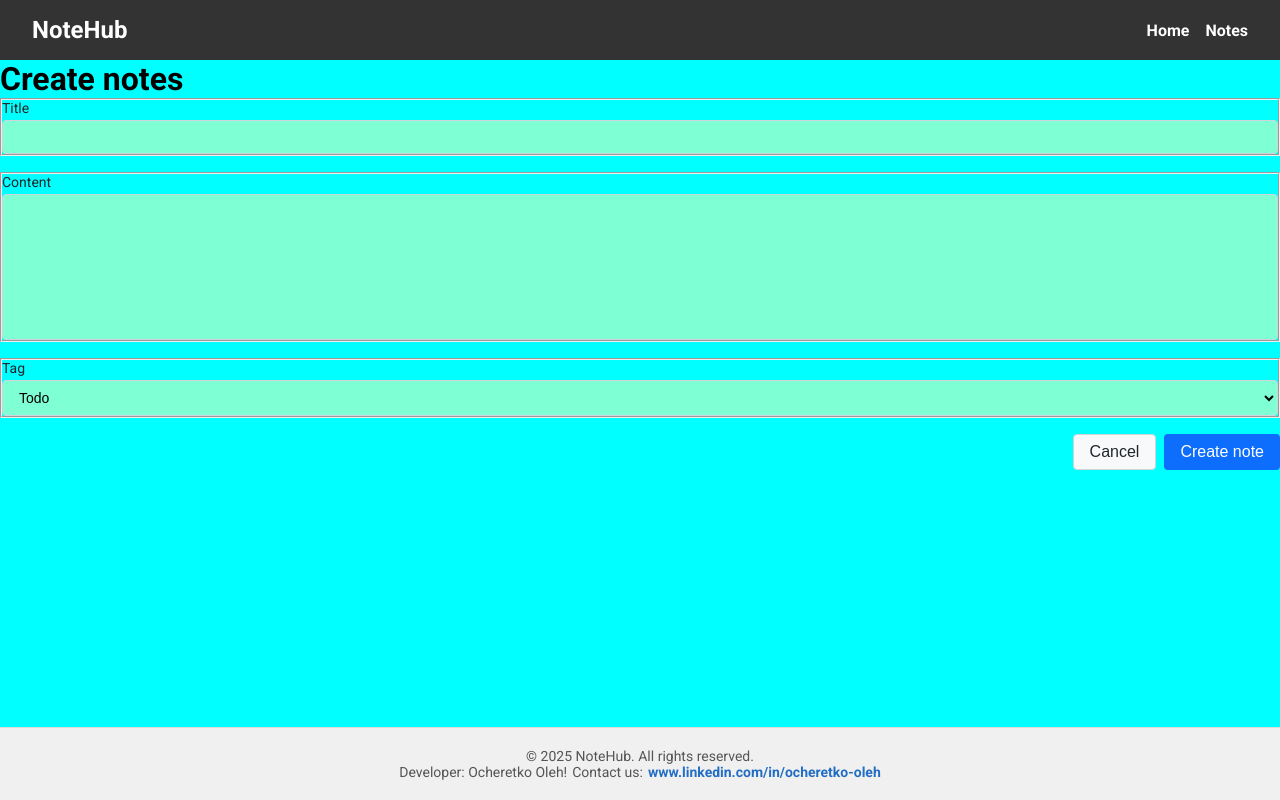
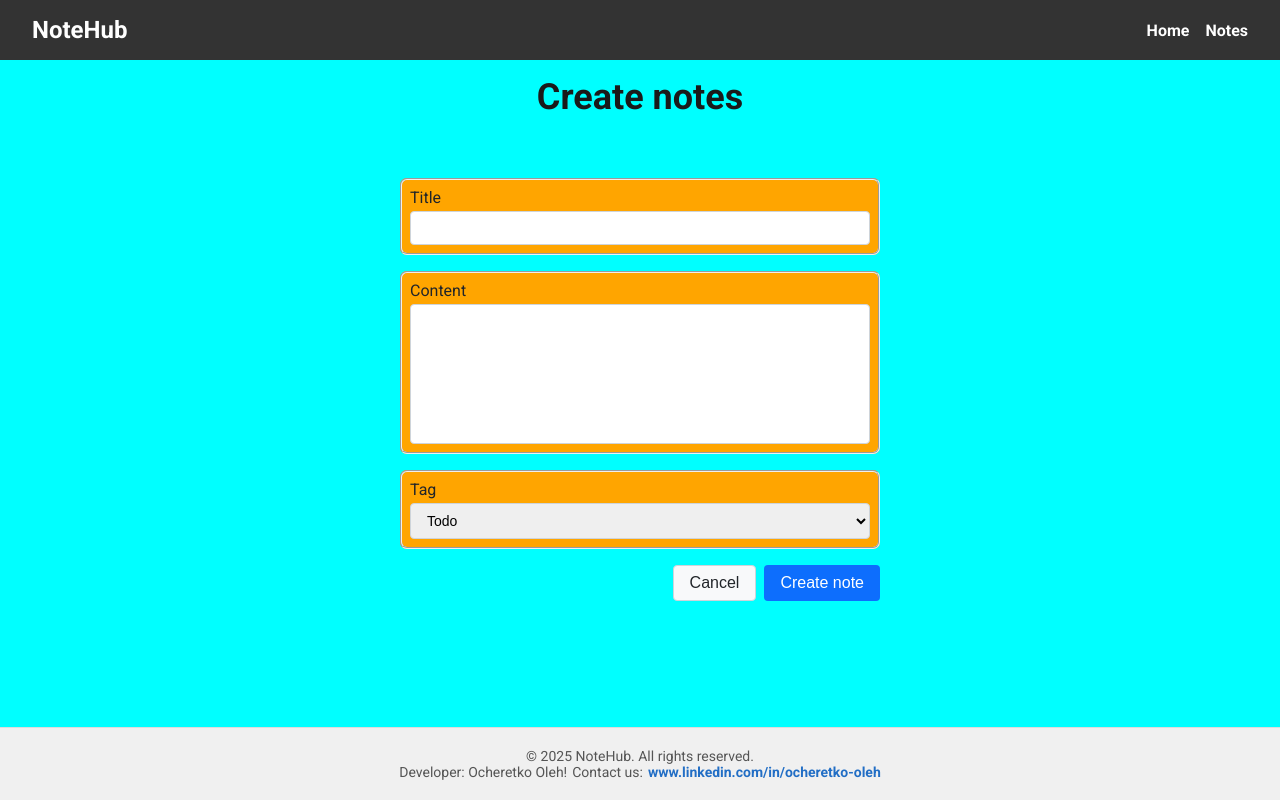
Before and after one commit to Ocheretko1992/08-zustand, a Next.js app: page /notes/action/create in a window 1280 px wide. Built offline with nearby package versions, Linux system fonts and the light colour scheme.

Commit message:
fix noteList

```diff
--- /dev/null
+++ b/app/notes/action/create/CreateNotes.module.css
@@ -0,0 +1,18 @@
+.main {
+  flex: 1;
+}
+
+.container {
+  width: 40%;
+  max-width: 1280px;
+  margin: 0px auto;
+  padding: 16px 16px;
+}
+
+.title {
+  font-size: 36px;
+  font-weight: 700;
+  color: #1a1a1a;
+  margin-bottom: 60px;
+  text-align: center;
+}
--- a/app/notes/action/create/page.tsx
+++ b/app/notes/action/create/page.tsx
@@ -1,6 +1,6 @@
 import NoteForm from "@/components/NoteForm/NoteForm";
 import { Metadata } from "next";
-import css from '@/components/NoteForm/NoteForm.module.css'
+import css from './CreateNotes.module.css'
 
 export const metadata: Metadata = {
   title: 'Create new Note - NoteHub',
--- a/app/notes/filter/[...slug]/NotesPage.module.css
+++ b/app/notes/filter/[...slug]/NotesPage.module.css
@@ -27,7 +27,10 @@
   cursor: pointer;
   transition: background-color 0.2s ease;
 }
-
+.infoLoading{
+  color: black;
+  font-size: 20px;
+}
 .button:hover {
   background-color: #0b5ed7;
 }
--- a/components/NoteForm/NoteForm.module.css
+++ b/components/NoteForm/NoteForm.module.css
@@ -2,14 +2,21 @@
   display: flex;
   flex-direction: column;
   gap: 16px;
+  margin-bottom: 100px;
+  textarea {
+    max-height: 140px;
+  }
 }
 
 .formGroup {
   display: flex;
   flex-direction: column;
-    font-size: 14px;
+  font-size: 16px;
   font-weight: 500;
   color: #212529;
+  background-color: orange;
+  border-radius: 7px;
+  padding: 8px;
 }
 
 .input,
@@ -21,8 +28,6 @@
   border: 1px solid #ced4da;
   border-radius: 4px;
   resize: none;
-    background-color: aquamarine;
-    color: black;
 }
 
 .actions {
--- a/components/NoteForm/NoteForm.tsx
+++ b/components/NoteForm/NoteForm.tsx
@@ -22,8 +22,7 @@ export default function NoteForm() {
       await queryClient.invalidateQueries({ queryKey: ['notes'] });
 
       clearDraft();
-
-      router.back();
+      router.push('/notes/filter/all');
     },
   });
 
--- a/components/NoteList/NoteList.module.css
+++ b/components/NoteList/NoteList.module.css
@@ -3,7 +3,7 @@
   grid-template-columns: repeat(auto-fill, minmax(280px, 1fr));
   gap: 16px;
   padding: 0;
-  margin: 0;
+  margin: 0 0 60px 0;
   list-style: none;
 }
 
```
Also changed, not shown: app/notes/filter/[...slug]/Notes.client.tsx (+21 -35 lines). Lines whose indentation alone changed are shown as unchanged.
